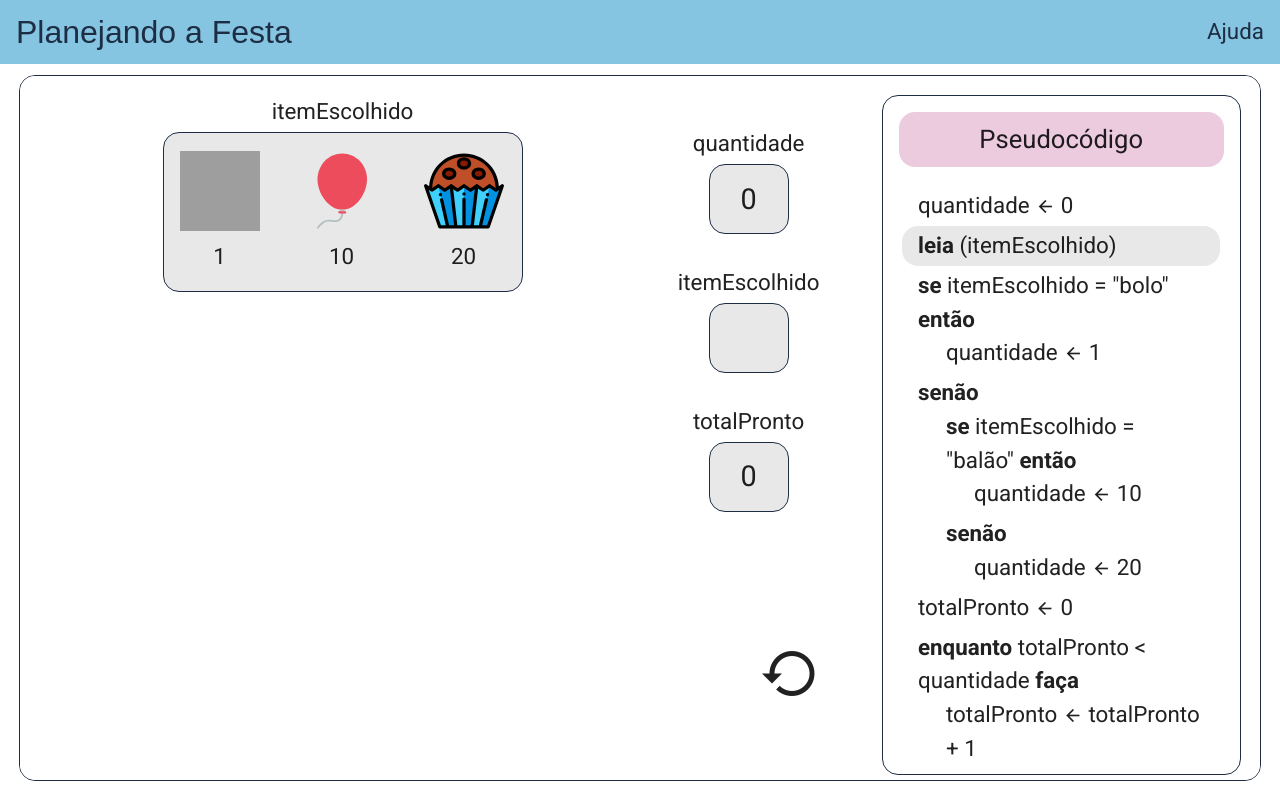
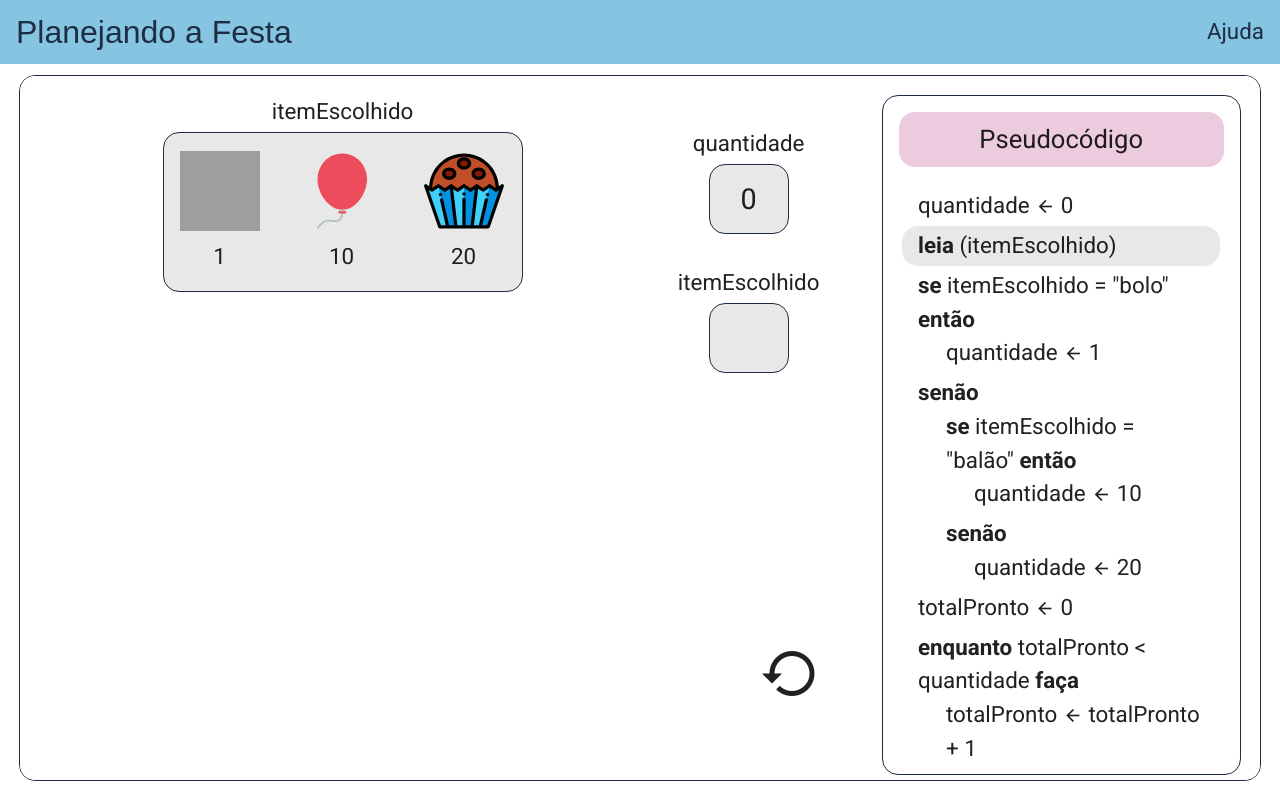
Before and after one commit to mariliatd/logic-sims-mvp, a Vue app: page / in a window 1280 px wide. Built offline with nearby package versions, Linux system fonts and the light colour scheme; grey boxes are pictures that could not be loaded; a web font is replaced by a local one.

Commit message:
fix: show 'totalPronto' only if item is selected

```diff
--- a/src/simulations/party_planning.vue
+++ b/src/simulations/party_planning.vue
@@ -17,7 +17,7 @@
         <div class="variable-display">
           <VariableDisplay label="quantidade" :value="total" />
           <VariableDisplay label="itemEscolhido" :value="selectedItemName" />
-          <VariableDisplay label="totalPronto" :value="totalPrepared" />
+          <VariableDisplay v-if="selectedItem !== ''" label="totalPronto" :value="totalPrepared" />
         </div>
       </div>
     </template>
```
